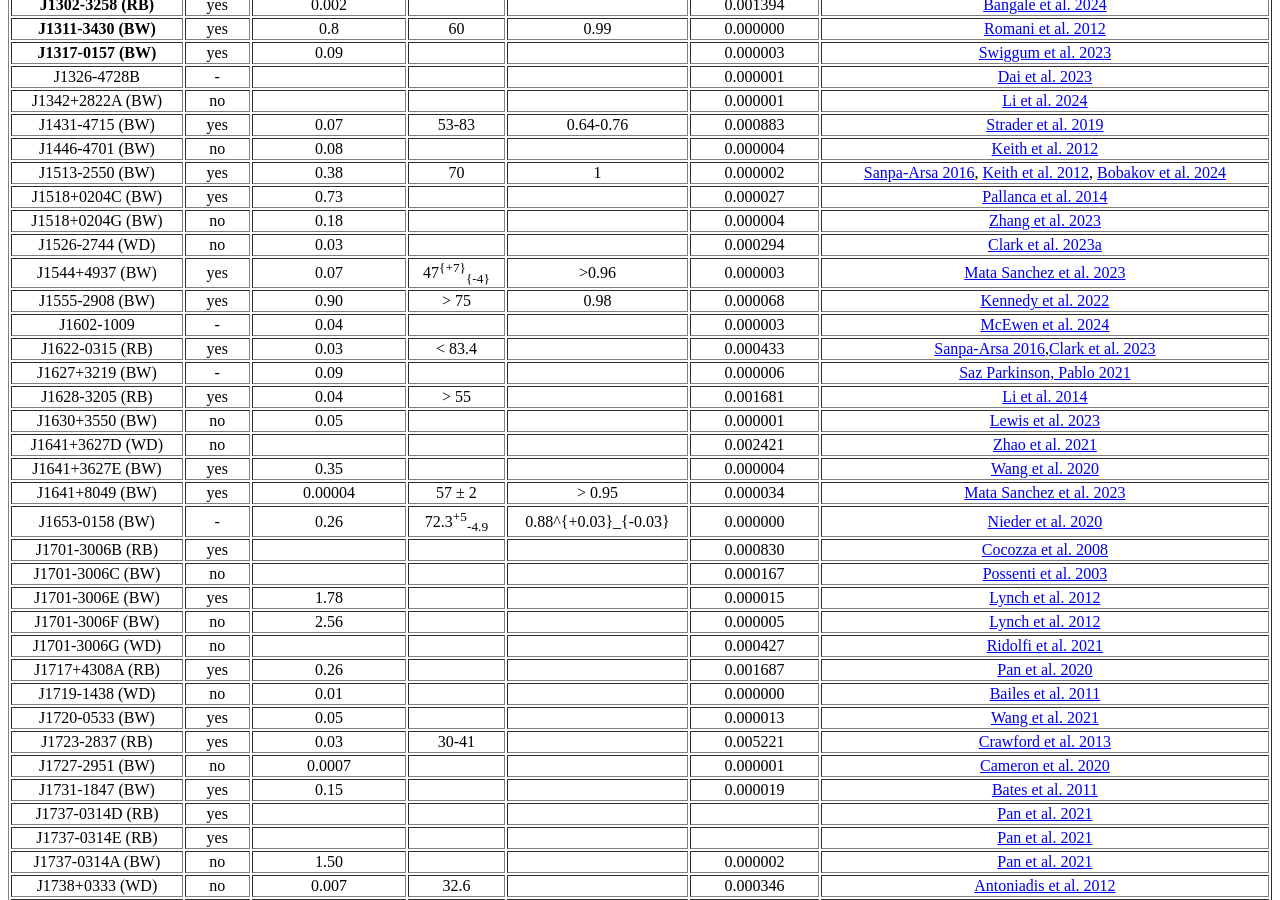
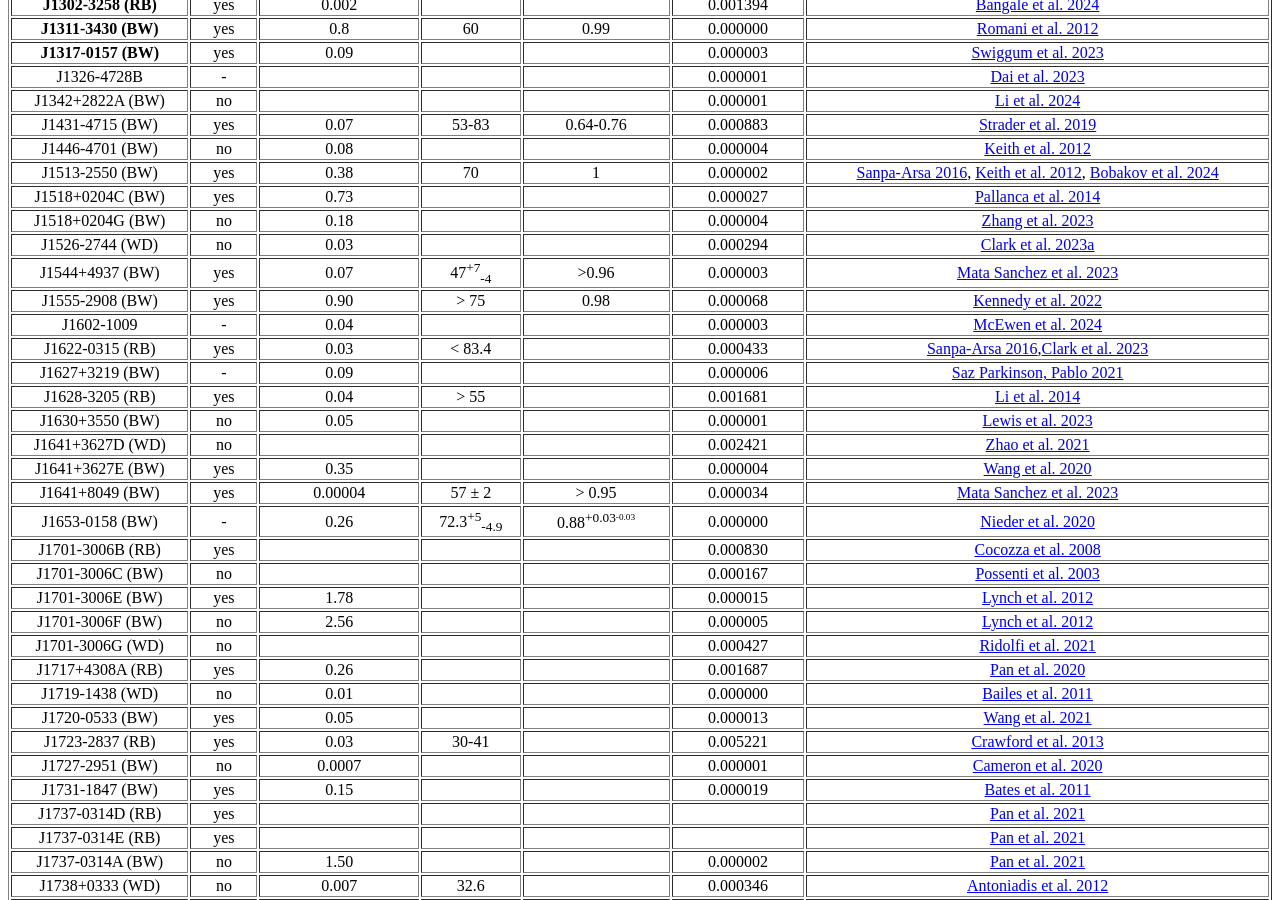
Before and after one commit to Sangitakumari123/Sangitakumari123.github.io, a Jekyll site: the page built from readme.md, in a window 1280 px wide and 900 px high, scrolled down 845 px. Built offline with Jekyll 4.4.1, drawn with Linux system fonts in a browser that asks for light colours; nearby versions of some CDN libraries; our own code applies the rules of GitHub Pages for plain Markdown files.

Commit message:
default.html

```diff
--- a/_layouts/default.html
+++ b/_layouts/default.html
@@ -362,7 +362,7 @@
                 <td class="bold">J1544+4937 (BW)</td>
                 <td>yes</td>
                 <td>0.07</td>
-                <td>47<sup>{+7}</sup><sub>{-4}</sub></td>
+                <td>47<sup>+7</sup><sub>-4</sub></td>
                 <td><span class="math">&gt;0.96</span></td>
                 <td>0.000003</td>
                 <td><a href="https://academic.oup.com/mnras/article/520/2/2217/6993094?login=false">Mata Sanchez et al. 2023</a></td>
@@ -453,7 +453,7 @@
                 <td>-</td>
                 <td>0.26</td>
                 <td><span>72.3<sup class="uncertainty">+5</sup><sub class="uncertainty">-4.9</sub></td>
-                <td><span class="math">0.88^{+0.03}_{-0.03}</span></td>
+                <td>0.88<sup>+0.03<sup><sub>-0.03<sup></td>
                 <td>0.000000</td>
                 <td><a href="https://iopscience.iop.org/article/10.3847/2041-8213/abbc02">Nieder et al. 2020</a></td>
             </tr>
```
